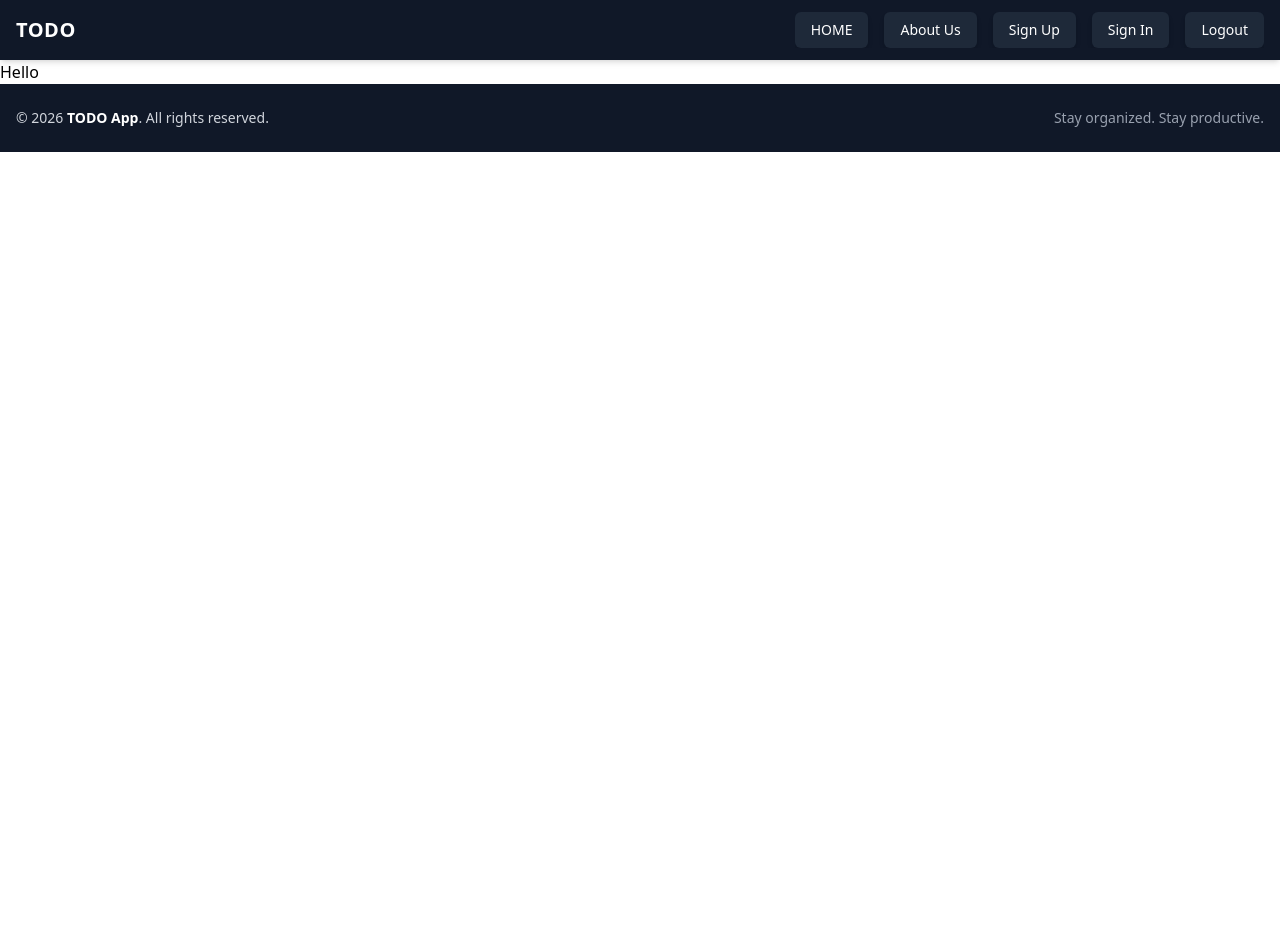
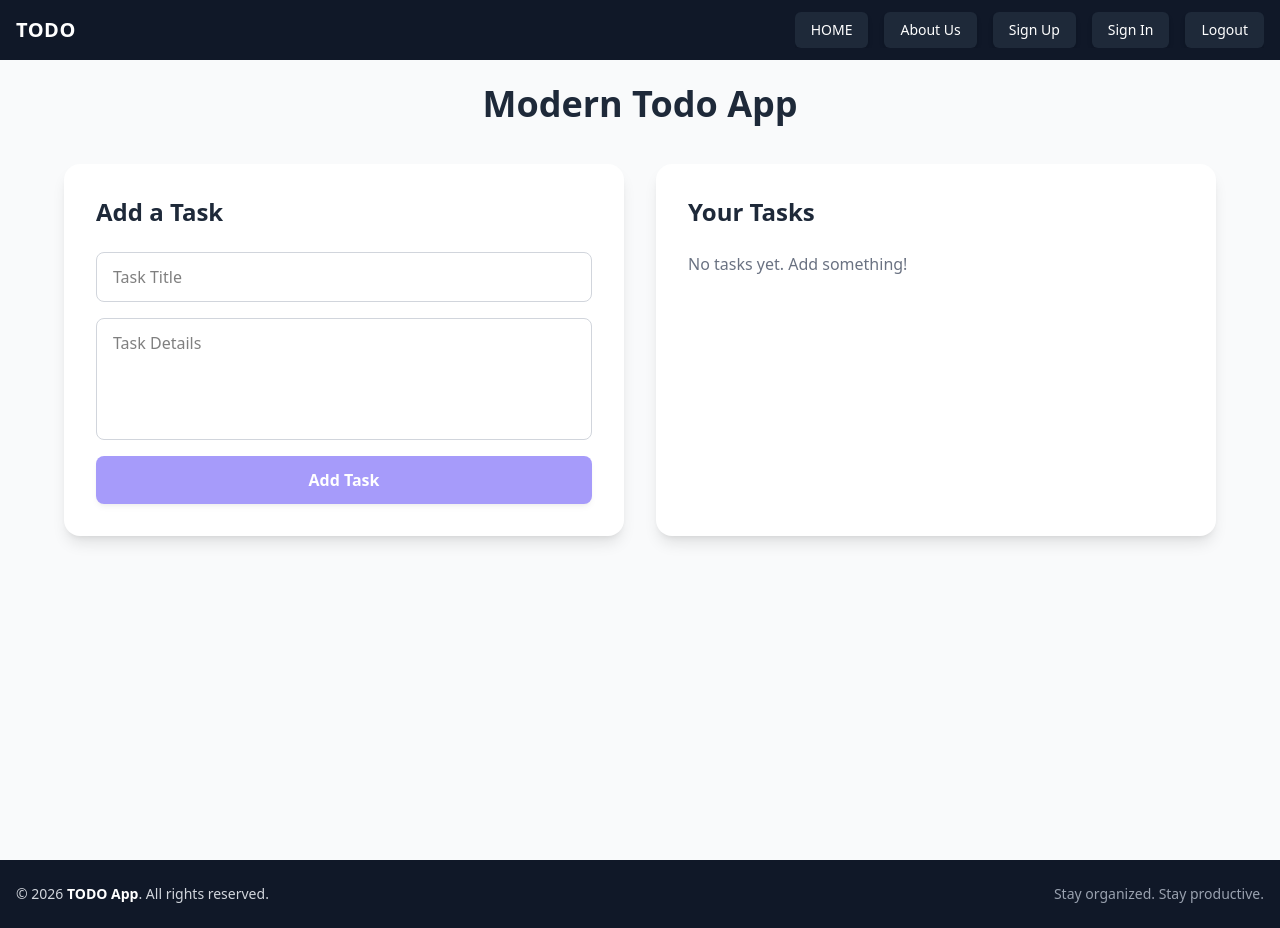
Before and after one commit to milan-2604/mern-todo-app, a React (Vite) app in the folder frontend/: page /todo in a window 1280 px wide. Before the commit the page ends 800 px from the top, so only its background shows below. Built offline with nearby package versions, Linux system fonts and the light colour scheme.

Commit message:
UI of Todo is ready, need to connect it to backend

```diff
--- a/frontend/src/components/todo/Todo.jsx
+++ b/frontend/src/components/todo/Todo.jsx
@@ -1,11 +1,143 @@
-import React from 'react'
+import React, { useState } from "react";
 
 function Todo() {
+  const [currentTask, setCurrentTask] = useState({ title: "", body: "" });
+  const [allTask, setAllTask] = useState([]);
+  const [editIndex, setEditIndex] = useState(null); // Track which task is being edited
+
+  const handleChange = (e) => {
+    setCurrentTask({ ...currentTask, [e.target.name]: e.target.value });
+  };
+
+  const handleSubmit = (e) => {
+    e.preventDefault();
+    if (!currentTask.title.trim() || !currentTask.body.trim()) return;
+
+    if (editIndex !== null) {
+      // Update task if in edit mode
+      const updatedTasks = [...allTask];
+      updatedTasks[editIndex] = currentTask;
+      setAllTask(updatedTasks);
+      setEditIndex(null);
+    } else {
+      // Add new task
+      setAllTask([...allTask, currentTask]);
+    }
+
+    setCurrentTask({ title: "", body: "" });
+  };
+
+  const handleDelete = (index) => {
+    const updatedTasks = allTask.filter((_, i) => i !== index);
+    setAllTask(updatedTasks);
+  };
+
+  const handleEdit = (index) => {
+    setCurrentTask(allTask[index]);
+    setEditIndex(index);
+  };
+
   return (
-    <div>
-        Hello
+    <div className="min-h-screen bg-gray-50 p-6">
+      <h1 className="text-4xl font-bold text-gray-800 text-center mb-10">
+        Modern Todo App
+      </h1>
+
+      <div className="max-w-6xl mx-auto grid md:grid-cols-2 gap-8">
+        {/* Left: Task Input Form */}
+        <div className="bg-white p-8 rounded-2xl shadow-lg">
+          <h2 className="text-2xl font-semibold text-gray-800 mb-6">
+            {editIndex !== null ? "Edit Task" : "Add a Task"}
+          </h2>
+          <form className="flex flex-col gap-4" onSubmit={handleSubmit}>
+            <input
+              type="text"
+              name="title"
+              placeholder="Task Title"
+              value={currentTask.title}
+              onChange={handleChange}
+              className="w-full px-4 py-3 border border-gray-300 rounded-lg focus:ring-2 focus:ring-indigo-400 focus:border-indigo-400 transition"
+            />
+            <textarea
+              name="body"
+              placeholder="Task Details"
+              value={currentTask.body}
+              onChange={handleChange}
+              className="w-full px-4 py-3 border border-gray-300 rounded-lg focus:ring-2 focus:ring-indigo-400 focus:border-indigo-400 transition resize-none"
+              rows="4"
+            ></textarea>
+
+            <div className="flex gap-2">
+              <button
+                type="submit"
+                disabled={!currentTask.title.trim() && !currentTask.body.trim()}
+                className={`flex-1 py-3 rounded-lg font-semibold shadow-md hover:shadow-lg transition ${
+                  editIndex !== null
+                    ? "bg-yellow-500 hover:bg-yellow-600 text-white disabled:opacity-50 disabled:cursor-not-allowed"
+                    : "bg-indigo-600 hover:bg-indigo-700 text-white disabled:opacity-50 disabled:cursor-not-allowed"
+                }`}
+              >
+                {editIndex !== null ? "Update Task" : "Add Task"}
+              </button>
+
+              {editIndex !== null && (
+                <button
+                  type="button"
+                  onClick={() => {
+                    setCurrentTask({ title: "", body: "" });
+                    setEditIndex(null);
+                  }}
+                  className="flex-1 py-3 rounded-lg bg-gray-400 hover:bg-gray-500 text-white font-semibold transition"
+                >
+                  Cancel
+                </button>
+              )}
+            </div>
+          </form>
+        </div>
+
+        {/* Right: Task List */}
+        <div className="bg-white p-8 rounded-2xl shadow-lg">
+          <h2 className="text-2xl font-semibold text-gray-800 mb-6">
+            Your Tasks
+          </h2>
+          {allTask.length === 0 ? (
+            <p className="text-gray-500">No tasks yet. Add something!</p>
+          ) : (
+            <div className="flex flex-col gap-4">
+              {allTask.map((task, index) => (
+                <div
+                  key={index}
+                  className="p-4 rounded-xl shadow hover:shadow-xl transition-all duration-300 border-l-4 border-indigo-500 flex justify-between items-start"
+                >
+                  <div>
+                    <h3 className="text-lg font-semibold text-gray-800">
+                      {task.title}
+                    </h3>
+                    <p className="text-gray-600 mt-1">{task.body}</p>
+                  </div>
+                  <div className="flex gap-2 ml-4">
+                    <button
+                      onClick={() => handleEdit(index)}
+                      className="bg-yellow-400 hover:bg-yellow-500 text-white px-3 py-1 rounded-lg font-medium transition"
+                    >
+                      Edit
+                    </button>
+                    <button
+                      onClick={() => handleDelete(index)}
+                      className="bg-red-500 hover:bg-red-600 text-white px-3 py-1 rounded-lg font-medium transition"
+                    >
+                      Delete
+                    </button>
+                  </div>
+                </div>
+              ))}
+            </div>
+          )}
+        </div>
+      </div>
     </div>
-  )
+  );
 }
 
-export default Todo
+export default Todo;
```
